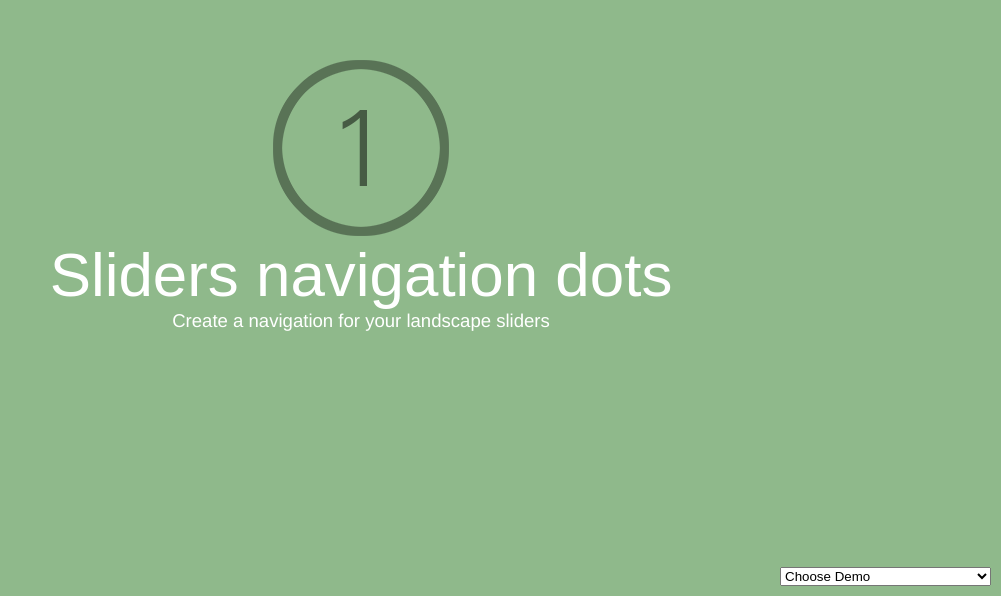
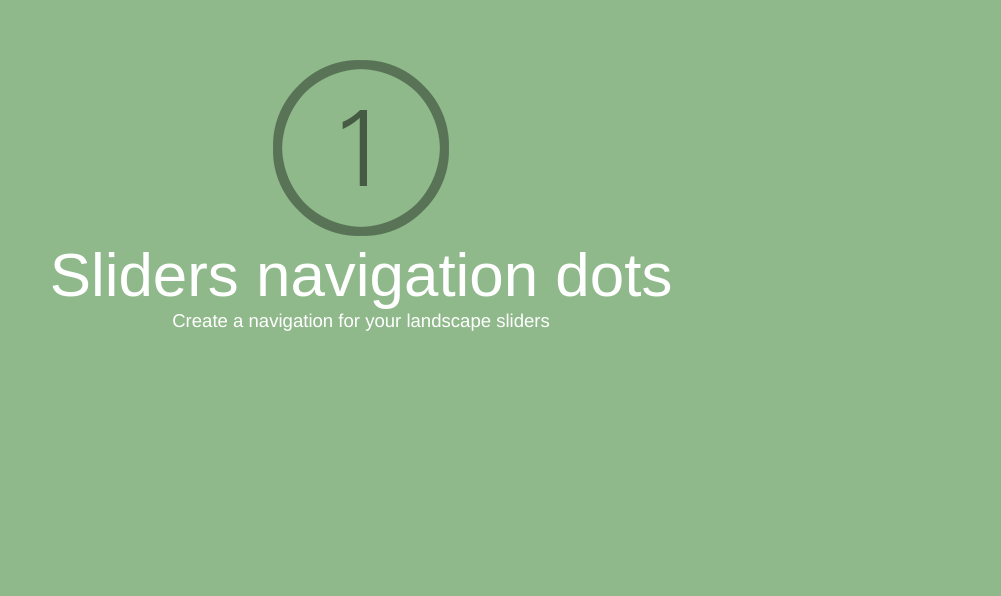
Before and after one commit to hart890/empathyProject, a website: page fullPage.js-master/examples/navigation-horizontal.html in a window 1280 px wide. Shown: the part 204-800 px from the top of the page, without its empty margins (279-1280 px from the left). Drawn offline with Linux system fonts and the light colour scheme.

Commit message:
slideshow

```diff
--- a/fullPage.js-master/examples/examples.css
+++ b/fullPage.js-master/examples/examples.css
@@ -12,11 +12,6 @@
     display: inline-block;
     font-size: 16px;
  }
-
- flex-container {
-  display: flex;
-  flex-direction: row;
-}
 
 body,div,dl,dt,dd,ul,ol,li,h1,h2,h3,h4,h5,h6,pre,
 form,fieldset,input,textarea,p,blockquote,th,td {
--- a/fullPage.js-master/examples/navigation-horizontal.html
+++ b/fullPage.js-master/examples/navigation-horizontal.html
@@ -59,52 +59,6 @@
 </head>
 <body>
 
-<select id="demosMenu">
-  <option selected>Choose Demo</option>
-  <option id="jquery-adapter">jQuery adapter</option>
-  <option id="active-slide">Active section and slide</option>
-  <option id="auto-height">Auto height</option>
-  <option id="autoplay-video-and-audio">Autoplay Video and Audio</option>
-  <option id="backgrounds">Background images</option>
-  <option id="backgrounds-fixed">Fixed fullscreen backgrounds</option>
-  <option id="background-video">Background video</option>
-  <option id="callbacks-v2-compatible">Callbacks version 2</option>
-  <option id="callbacks-v3">Callbacks version 3</option>
-  <option id="continuous-horizontal">Continuous horizontal</option>
-  <option id="continuous-vertical">Continuous vertical</option>
-  <option id="parallax">Parallax</option>
-  <option id="css3">CSS3</option>
-  <option id="drag-and-move">Drag And Move</option>
-  <option id="easing">Easing</option>
-  <option id="fading-effect">Fading Effect</option>
-  <option id="fixed-headers">Fixed headers</option>
-  <option id="gradient-backgrounds">Gradient backgrounds</option>
-  <option id="interlocked-slides">Interlocked Slides</option>
-  <option id="looping">Looping</option>
-  <option id="methods">Methods</option>
-  <option id="navigation-vertical">Vertical navigation dots</option>
-  <option id="navigation-horizontal">Horizontal navigation dots</option>
-  <option id="navigation-tooltips">Navigation tooltips</option>
-  <option id="no-anchor">No anchor links</option>
-  <option id="normal-scroll">Normal scrolling</option>
-  <option id="normalScrollElements">Normal scroll elements</option>
-  <option id="offset-sections">Offset sections</option>
-  <option id="one-section">One single section</option>
-  <option id="reset-sliders">Reset sliders</option>
-  <option id="responsive-auto-height">Responsive Auto Height</option>
-  <option id="responsive-height">Responsive Height</option>
-  <option id="responsive-width">Responsive Width</option>
-  <option id="responsive-slides">Responsive Slides</option>
-  <option id="scrollBar">Scroll bar enabled</option>
-  <option id="scroll-horizontally">Scroll horizontally</option>
-  <option id="scrollOverflow">Scroll inside sections and slides</option>
-  <option id="scrollOverflow-reset">ScrollOverflow Reset</option>
-  <option id="lazy-load">Lazy load</option>
-  <option id="scrolling-speed">Scrolling speed</option>
-  <option id="trigger-animations">Trigger animations</option>
-  <option id="vue-fullpage">Vue-fullpage component</option>
-</select>
-
 <div id="fullpage">
 
 	<div class="section " id="section0">
```
Also changed, not shown: index.html (+37 -3 lines), about.svg (added), font.svg (added), fullPage.js-master/examples/examples.js (line endings or trailing spaces), 8 other files.
